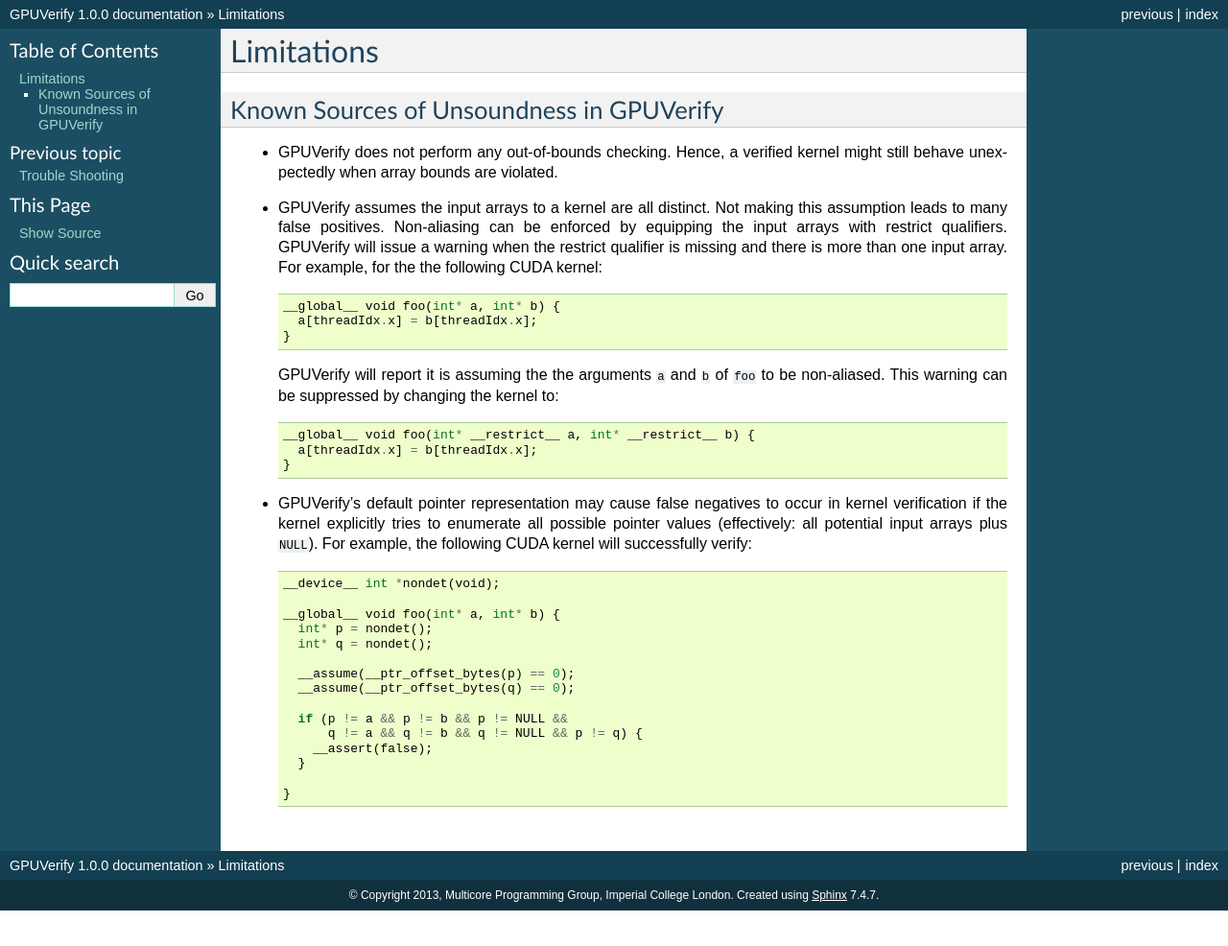
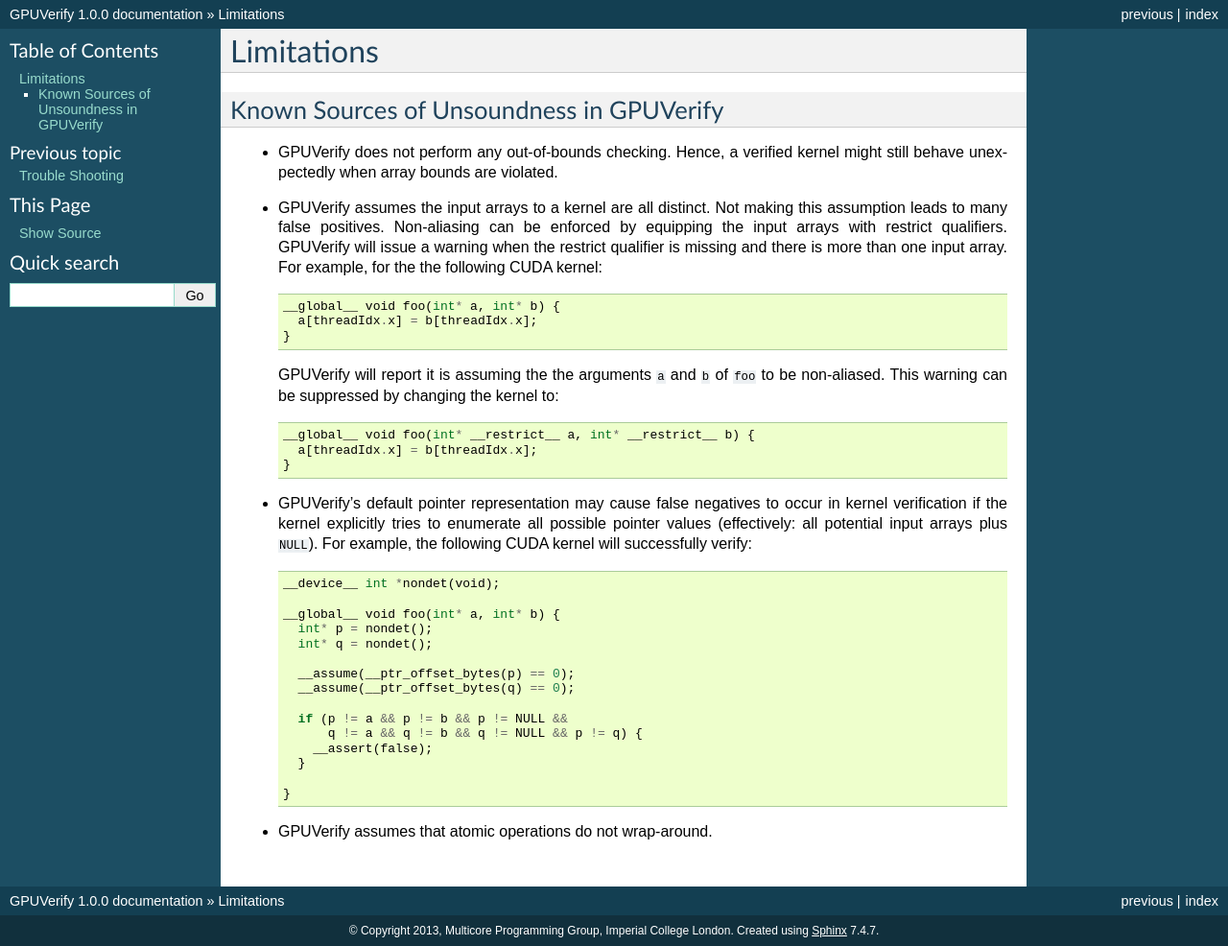
Before and after one commit to mc-imperial/gpuverify, a Sphinx documentation site: the page built from Documentation/limitations.rst, in a window 1280 px wide. Shown: the whole page at 96% size. Built offline with Sphinx 7.4.7, drawn with Linux system fonts in a browser that asks for light colours; formulas are drawn with MathJax 3; before the commit the page ends 949 px from its top, so only the background shows below that.

Commit message:
One other source of unsoundness

```diff
--- a/Documentation/limitations.rst
+++ b/Documentation/limitations.rst
@@ -47,3 +47,5 @@
       }
 
     }
+
+* GPUVerify assumes that atomic operations do not wrap-around.
```
